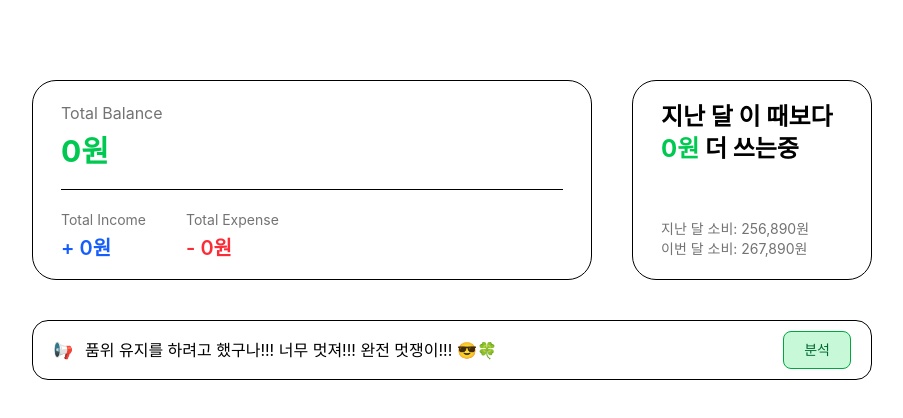
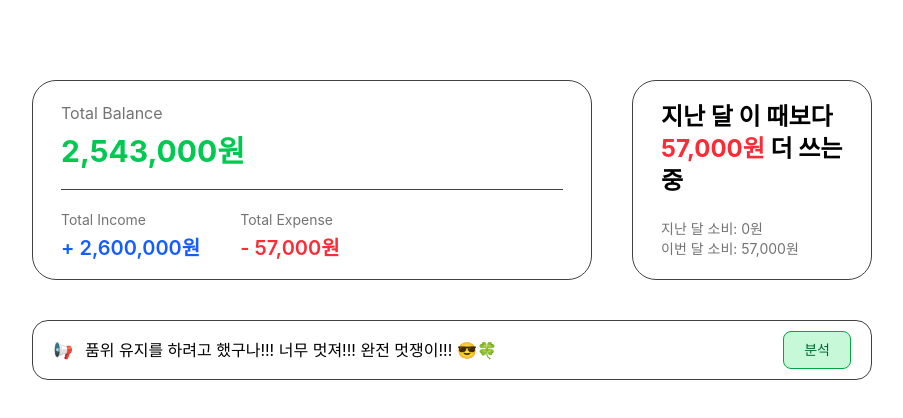
Before and after one commit to kb7-blackpink/Blackpink_AccountBook, a Vue app: page / in a window 1280 px wide. Shown: the top 418 px of the page, without its empty margins (188-1091 px from the left). Built offline with nearby package versions, Linux system fonts and the light colour scheme; data requests are answered from the project's data file.

Commit message:
feat: 상단 카드 3개 컴포넌트 분리

```diff
--- /dev/null
+++ b/src/components/MonthDiff.vue
@@ -0,0 +1,43 @@
+<template>
+  <div
+    class="w-60 h-50 border border-neutral-700 rounded-3xl px-7 py-5 flex flex-col justify-between"
+  >
+    <div>
+      <p class="font-bold text-2xl">
+        지난 달 이 때보다 <br />
+        <span
+          :class="
+            budgetStore.summary.diff >= 0 ? 'text-red-500' : 'text-green-500'
+          "
+        >
+          {{ Math.abs(budgetStore.summary.diff).toLocaleString() }}원
+        </span>
+
+        {{ budgetStore.summary.diff >= 0 ? '더 쓰는 중' : '덜 쓰는 중' }}
+      </p>
+    </div>
+    <div>
+      <p class="text-neutral-500 text-sm">
+        지난 달 소비:
+        {{ budgetStore.summary.lastMonthExpense.toLocaleString() }}원
+      </p>
+      <p class="text-neutral-500 text-sm">
+        이번 달 소비:
+        {{ budgetStore.summary.thisMonthExpense.toLocaleString() }}원
+      </p>
+    </div>
+  </div>
+</template>
+
+<script setup>
+import { useBudgetStore } from '@/stores/budget';
+import { onMounted } from 'vue';
+
+const budgetStore = useBudgetStore();
+
+onMounted(() => {
+  budgetStore.fetchTransaction();
+});
+</script>
+
+<style scoped></style>
--- /dev/null
+++ b/src/components/TextBar.vue
@@ -0,0 +1,28 @@
+<template>
+  <div
+    class="h-15 border rounded-2xl border-neutral-700 px-5 py-5 flex items-center justify-between gap-3"
+  >
+    <div class="flex items-center gap-3">
+      <p>📢</p>
+      <p>품위 유지를 하려고 했구나!!! 너무 멋져!!! 완전 멋쟁이!!! 😎🍀</p>
+    </div>
+    <button
+      class="bg-green-200/80 border border-green-600 text-green-800 px-5 py-2 rounded-lg text-sm cursor-pointer"
+    >
+      분석
+    </button>
+  </div>
+</template>
+
+<script setup>
+import { useBudgetStore } from '@/stores/budget';
+import { onMounted } from 'vue';
+
+const budgetStore = useBudgetStore();
+
+onMounted(() => {
+  budgetStore.fetchTransaction();
+});
+</script>
+
+<style scoped></style>
--- /dev/null
+++ b/src/components/TotalCard.vue
@@ -0,0 +1,41 @@
+<template>
+  <div
+    class="h-50 border border-neutral-700 rounded-3xl flex-1 px-7 py-5 flex flex-col justify-between gap-5"
+  >
+    <div class="pb-5 border-b border-neutral-700">
+      <p class="text-md text-neutral-500 pb-2">Total Balance</p>
+      <p class="font-bold text-3xl text-green-500">
+        {{ budgetStore.summary.totalBalance }}
+      </p>
+    </div>
+
+    <div class="flex gap-10">
+      <div>
+        <p class="text-sm text-neutral-500 pb-1">Total Income</p>
+        <p class="font-semibold text-xl text-blue-600">
+          + {{ budgetStore.summary.totalIncome }}
+        </p>
+      </div>
+
+      <div>
+        <p class="text-sm text-neutral-500 pb-1">Total Expense</p>
+        <p class="font-semibold text-xl text-red-500">
+          - {{ budgetStore.summary.totalExpense }}
+        </p>
+      </div>
+    </div>
+  </div>
+</template>
+
+<script setup>
+import { useBudgetStore } from '@/stores/budget';
+import { onMounted } from 'vue';
+
+const budgetStore = useBudgetStore();
+
+onMounted(() => {
+  budgetStore.fetchTransaction();
+});
+</script>
+
+<style scoped></style>
--- a/src/pages/Home.vue
+++ b/src/pages/Home.vue
@@ -2,78 +2,18 @@
   <div class="w-250 mx-auto bg-white min-h-dvh">
     <div class="p-20 flex flex-col gap-10">
       <div class="flex justify-center gap-10">
-        <div
-          class="h-50 border rounded-3xl flex-1 px-7 py-5 flex flex-col justify-between gap-5"
-        >
-          <div class="pb-5 border-b">
-            <p class="text-md text-neutral-500 pb-2">Total Balance</p>
-            <p class="font-bold text-3xl text-green-500">
-              {{ summary.totalBalance }}
-            </p>
-          </div>
-
-          <div class="flex gap-10">
-            <div>
-              <p class="text-sm text-neutral-500 pb-1">Total Income</p>
-              <p class="font-semibold text-xl text-blue-600">
-                + {{ summary.totalIncome }}
-              </p>
-            </div>
-
-            <div>
-              <p class="text-sm text-neutral-500 pb-1">Total Expense</p>
-              <p class="font-semibold text-xl text-red-500">
-                - {{ summary.totalExpense }}
-              </p>
-            </div>
-          </div>
-        </div>
-        <div
-          class="w-60 h-50 border rounded-3xl px-7 py-5 flex flex-col justify-between"
-        >
-          <div>
-            <p class="font-bold text-2xl">
-              지난 달 이 때보다 <br />
-              <span class="text-green-500"
-                >{{ summary.diff.toLocaleString() }}원</span
-              >
-              더 쓰는중
-            </p>
-          </div>
-          <div>
-            <p class="text-neutral-500 text-sm">지난 달 소비: 256,890원</p>
-            <p class="text-neutral-500 text-sm">이번 달 소비: 267,890원</p>
-          </div>
-        </div>
+        <TotalCard />
+        <MonthDiff />
       </div>
-      <div
-        class="h-15 border rounded-2xl px-5 py-5 flex items-center justify-between gap-3"
-      >
-        <div class="flex items-center gap-3">
-          <p>📢</p>
-          <p>품위 유지를 하려고 했구나!!! 너무 멋져!!! 완전 멋쟁이!!! 😎🍀</p>
-        </div>
-        <button
-          class="bg-green-200/80 border border-green-600 text-green-800 px-5 py-2 rounded-lg text-sm cursor-pointer"
-        >
-          분석
-        </button>
-      </div>
+      <TextBar />
     </div>
   </div>
 </template>
 
 <script setup>
-import { useBudgetStore } from '@/stores/budget';
-import { onMounted } from 'vue';
-
-const budgetStore = useBudgetStore();
-
-onMounted(() => {
-  budgetStore.fetchTransaction();
-});
-
-const summary = budgetStore.summary;
+import MonthDiff from '@/components/MonthDiff.vue';
+import TextBar from '@/components/TextBar.vue';
+import TotalCard from '@/components/TotalCard.vue';
 </script>
 
 <style scoped></style>
```
